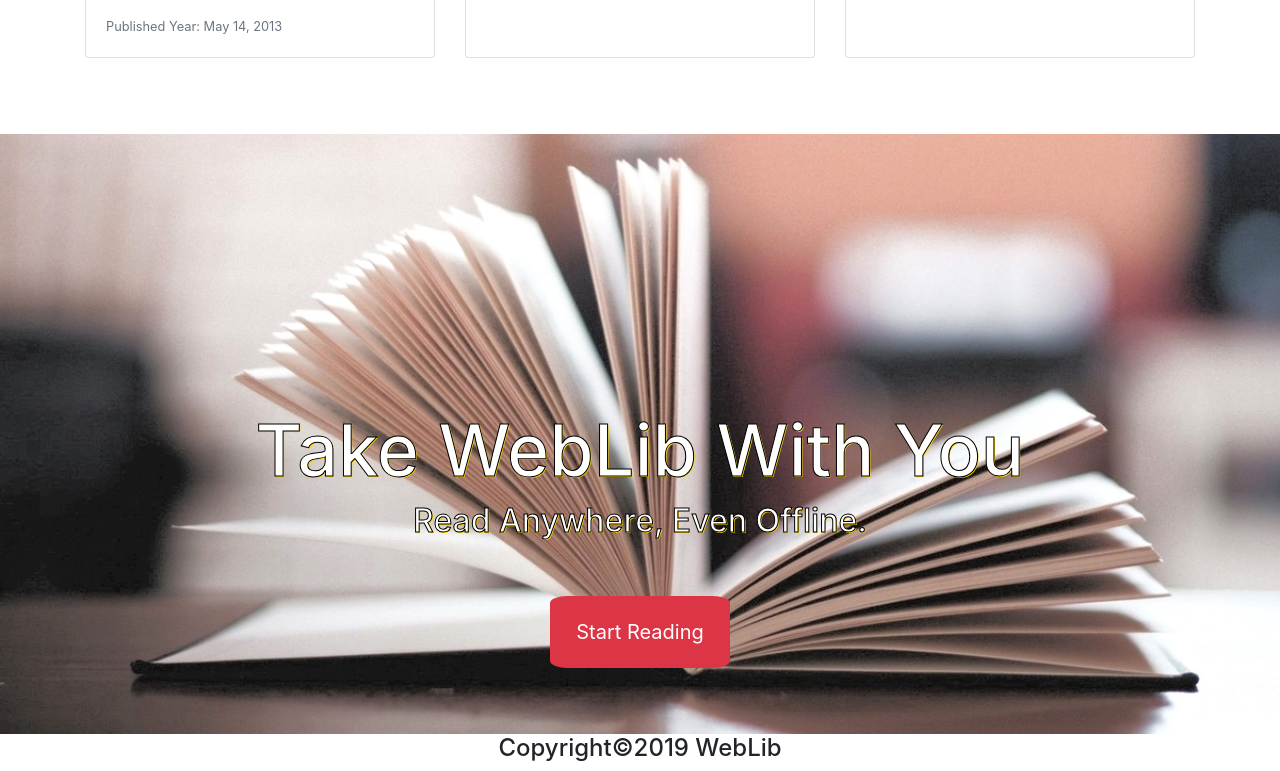
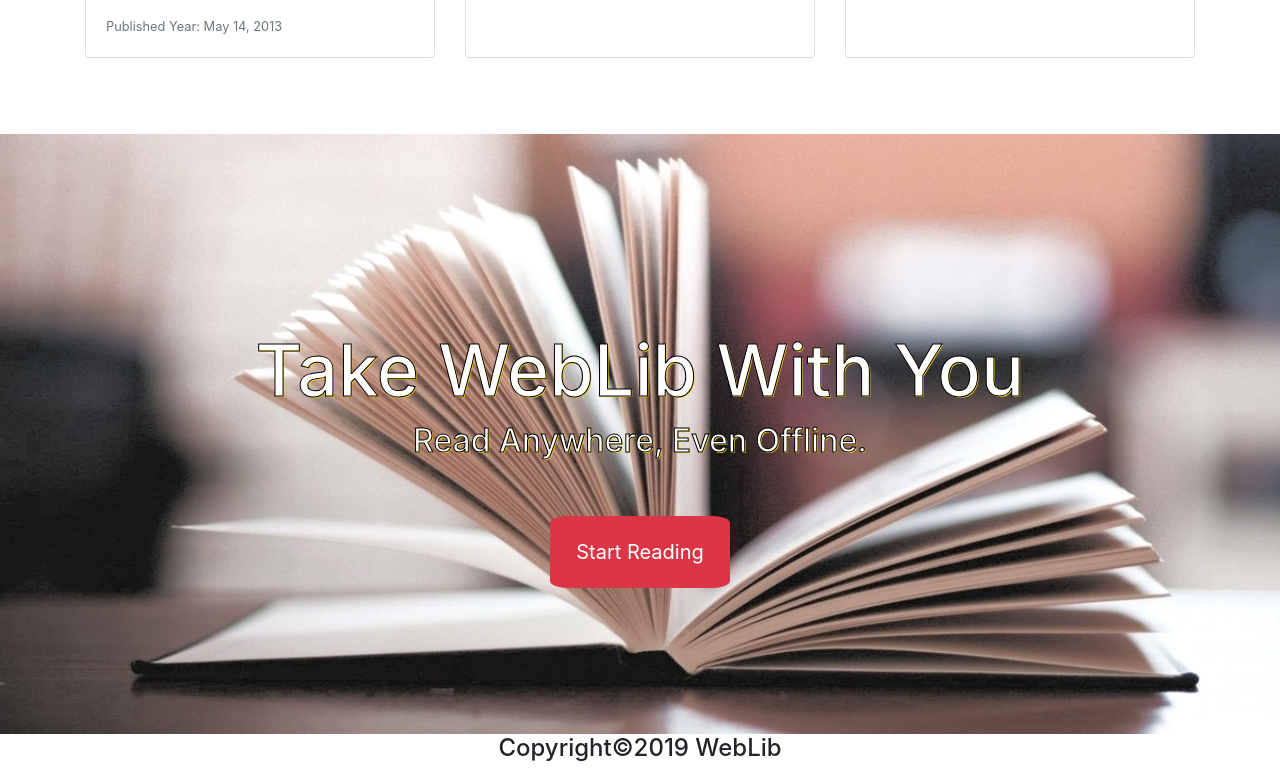
Before and after one commit to dheerajsaraogi/Summer_project, a plain HTML site: page index.html in a window 1280 px wide. Shown: the part 2653-3424 px from the top of the page. Drawn offline with nearby package versions, Linux system fonts and the light colour scheme.

Commit message:
Update style.css

```diff
--- a/css/style.css
+++ b/css/style.css
@@ -51,7 +51,7 @@
 }
 
 #footer-padding {
-    padding-top: 225px;
+    padding-top: 145px;
 }
 
 #footer h2 {
```
